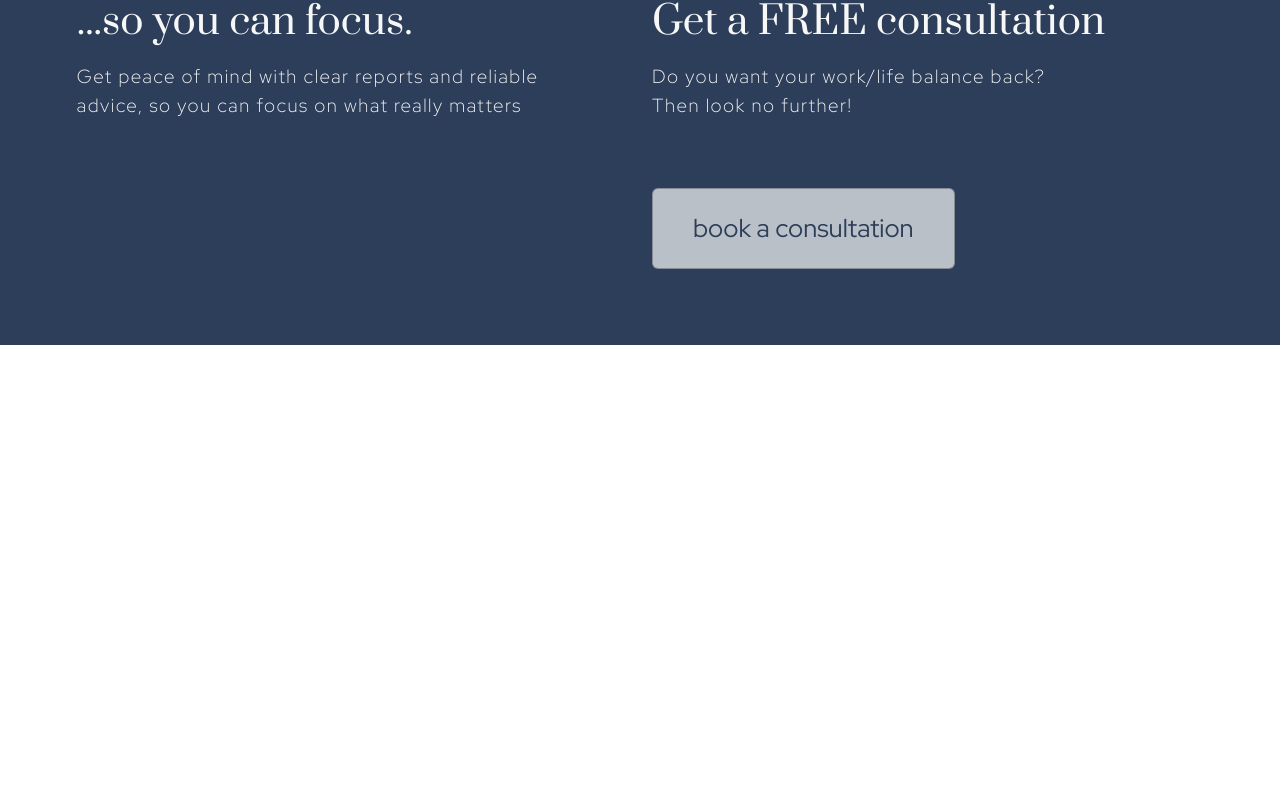
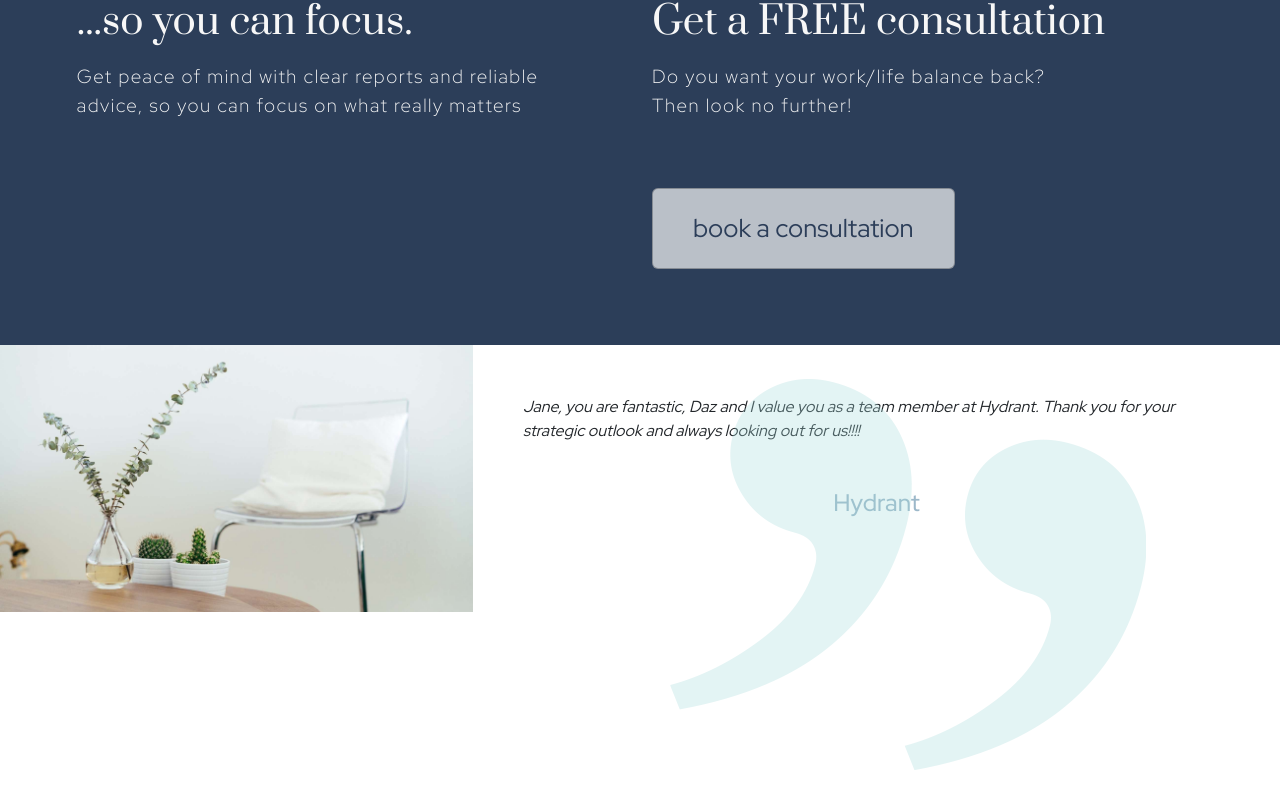
Before and after one commit to TreeLife8/italladdsup, a React (Vite) app: page / in a window 1280 px wide. Shown: the part 2336-3145 px from the top of the page. Before the commit the page ends 2681 px from the top, so only its background shows below. Built offline with nearby package versions, Linux system fonts and the light colour scheme.

Commit message:
created the testimonial component and the carousel component

```diff
--- /dev/null
+++ b/src/components/homePage/Carousel.jsx
@@ -0,0 +1,69 @@
+import React from "react";
+
+export default function Carousel() {
+  return (
+    <div className="Carousel">
+      <div
+        id="carouselExampleInterval"
+        className="carousel slide"
+        data-bs-ride="carousel"
+      >
+        <div className="carousel-inner">
+          <div className="carousel-item active" data-bs-interval="5000">
+            <p class="catch phrase">
+              <em>
+                You supply a great service and have helped me out so much
+                starting this business and am happy - Thank you!
+              </em>
+            </p>
+            <h4 className="referee">Northern Beaches Fabrication</h4>
+          </div>
+          <div className="carousel-item">
+            <p class="catch phrase">
+              <em>
+                Jane, you are fantastic, Daz and I value you as a team member at
+                Hydrant. Thank you for your strategic outlook and always looking
+                out for us!!!!
+              </em>
+            </p>
+            <h4 className="referee">Hydrant</h4>
+          </div>
+          <div className="carousel-item">
+            <p class="catch phrase">
+              <em>
+                ...you are someone I love working with given your friendly
+                nature, professionalism and most importantly the level of care
+                you provide for clients.
+              </em>
+            </p>
+            <h4 className="referee">Strategic Accounting</h4>
+          </div>
+        </div>
+        <button
+          className="carousel-control-prev"
+          type="button"
+          data-bs-target="#carouselExampleInterval"
+          data-bs-slide="prev"
+        >
+          <span
+            className="carousel-control-prev-icon"
+            aria-hidden="true"
+          ></span>
+          <span className="visually-hidden">Previous</span>
+        </button>
+        <button
+          className="carousel-control-next"
+          type="button"
+          data-bs-target="#carouselExampleInterval"
+          data-bs-slide="next"
+        >
+          <span
+            className="carousel-control-next-icon"
+            aria-hidden="true"
+          ></span>
+          <span className="visually-hidden">Next</span>
+        </button>
+      </div>
+    </div>
+  );
+}
--- a/src/components/homePage/Home.jsx
+++ b/src/components/homePage/Home.jsx
@@ -3,6 +3,7 @@ import FocusCatch from "./FocusCatch";
 import Hero from "./Hero";
 import Intro from "./Intro";
 import Services from "./Services";
+import Testimonials from "./Testimonials";
 
 export default function Home() {
   return (
@@ -11,6 +12,7 @@ export default function Home() {
       <Intro />
       <Services />
       <FocusCatch />
+      <Testimonials />
     </div>
   );
 }
--- /dev/null
+++ b/src/components/homePage/Testimonials.css
@@ -0,0 +1,67 @@
+.Testimonials .img-tile {
+  width: 50vw;
+}
+.Testimonials .quote {
+  position: relative;
+  top: -200px;
+  left: 150px;
+}
+.Testimonials .carousel-inner {
+  padding: 50px;
+}
+.Testimonials .testimonal-carousel {
+  position: relative;
+  z-index: 10;
+  left: 155px;
+}
+.Testimonials .sub-title {
+  padding: 80px 0 0;
+}
+.Testimonials h4 {
+  padding-top: 30px;
+  color: var(--seamoss-colour);
+  opacity: 0.6;
+  text-align: center;
+}
+@media (max-width: 768px) {
+  .Testimonials .image {
+    position: relative;
+    right: 80px;
+    bottom: -140px;
+    max-width: 250px;
+  }
+  .Testimonials .sub-title {
+    padding: 30px 0 0;
+    font-size: 30px;
+  }
+  .Testimonials .testimonal-carousel {
+    left: 10px;
+  }
+  .Testimonials .carousel-inner {
+    padding: 5px;
+  }
+}
+@media (max-width: 576px) {
+  .Testimonials .image {
+    position: relative;
+    right: -120px;
+    bottom: 70px;
+    max-width: 250px;
+  }
+  .Testimonials .sub-title {
+    padding: 0;
+    font-size: 30px;
+  }
+  .Testimonials .testimonal-carousel {
+    left: 0px;
+  }
+  .Testimonials .carousel-inner {
+    padding: 5px;
+  }
+  .Testimonials .phrase {
+    font-size: 18px;
+  }
+  .Testimonials {
+    padding: 20px 0 0;
+  }
+}
--- a/src/components/homePage/Testimonials.jsx
+++ b/src/components/homePage/Testimonials.jsx
@@ -1,5 +1,27 @@
 import React from "react";
+import Carousel from "./Carousel";
+import officePlant from "../images/officePlant.jpg";
+import "./Testimonials.css";
+import quotation from "../images/quotation.png";
 
 export default function Testimonials() {
-  return <div className="Testimonials"></div>;
+  return (
+    <div className="Testimonials d-flex">
+      <div>
+        <img
+          src={officePlant}
+          alt="image of a white office with a chair and plants"
+          className="img-fluid img-tile"
+        />
+      </div>
+      <div>
+        <Carousel />
+        <img
+          className="quote img-fluid"
+          src={quotation}
+          alt="quotation marks"
+        />
+      </div>
+    </div>
+  );
 }
```
Also changed, not shown: src/components/images/quotation.png (added).
